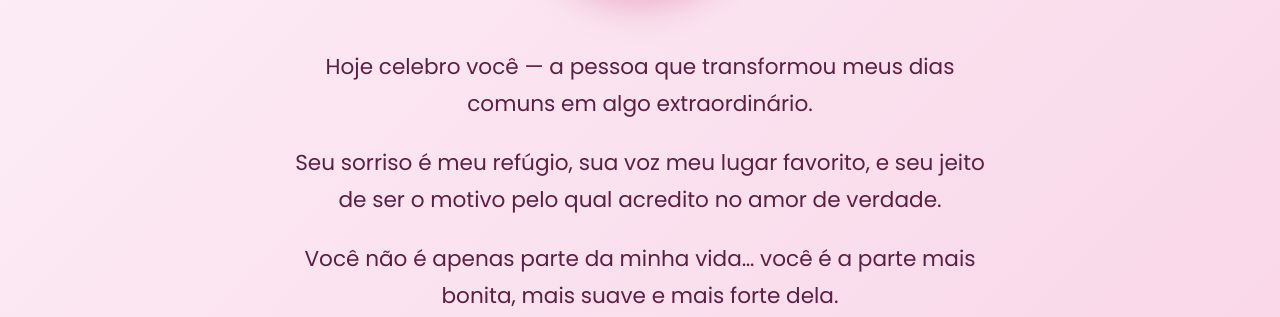
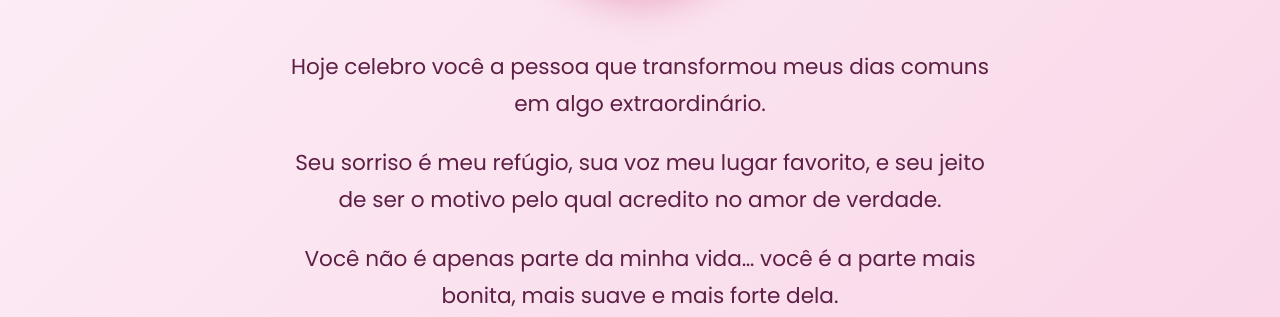
Before and after one commit to wyner323/AniversarioPrincesa, a plain HTML site: page index.html in a window 1280 px wide. Shown: the part 492-809 px from the top of the page. Drawn offline with nearby package versions, Linux system fonts and the light colour scheme.

Commit message:
Fix typo in celebratory message paragraph

```diff
--- a/index.html
+++ b/index.html
@@ -132,7 +132,7 @@
     <img class="photo" src="https://i.imgur.com/SUA-FOTO-AQUI.jpg" alt="Nós dois">
 
     <div class="message">
-      <p>Hoje celebro você — a pessoa que transformou meus dias comuns em algo extraordinário.</p>
+      <p>Hoje celebro você a pessoa que transformou meus dias comuns em algo extraordinário.</p>
       <p>Seu sorriso é meu refúgio, sua voz meu lugar favorito, e seu jeito de ser o motivo pelo qual acredito no amor de verdade.</p>
       <p>Você não é apenas parte da minha vida… você é a parte mais bonita, mais suave e mais forte dela.</p>
       <p>Obrigado por escolher me amar, por me ensinar o que é cuidar de alguém com o coração inteiro.</p>
```
